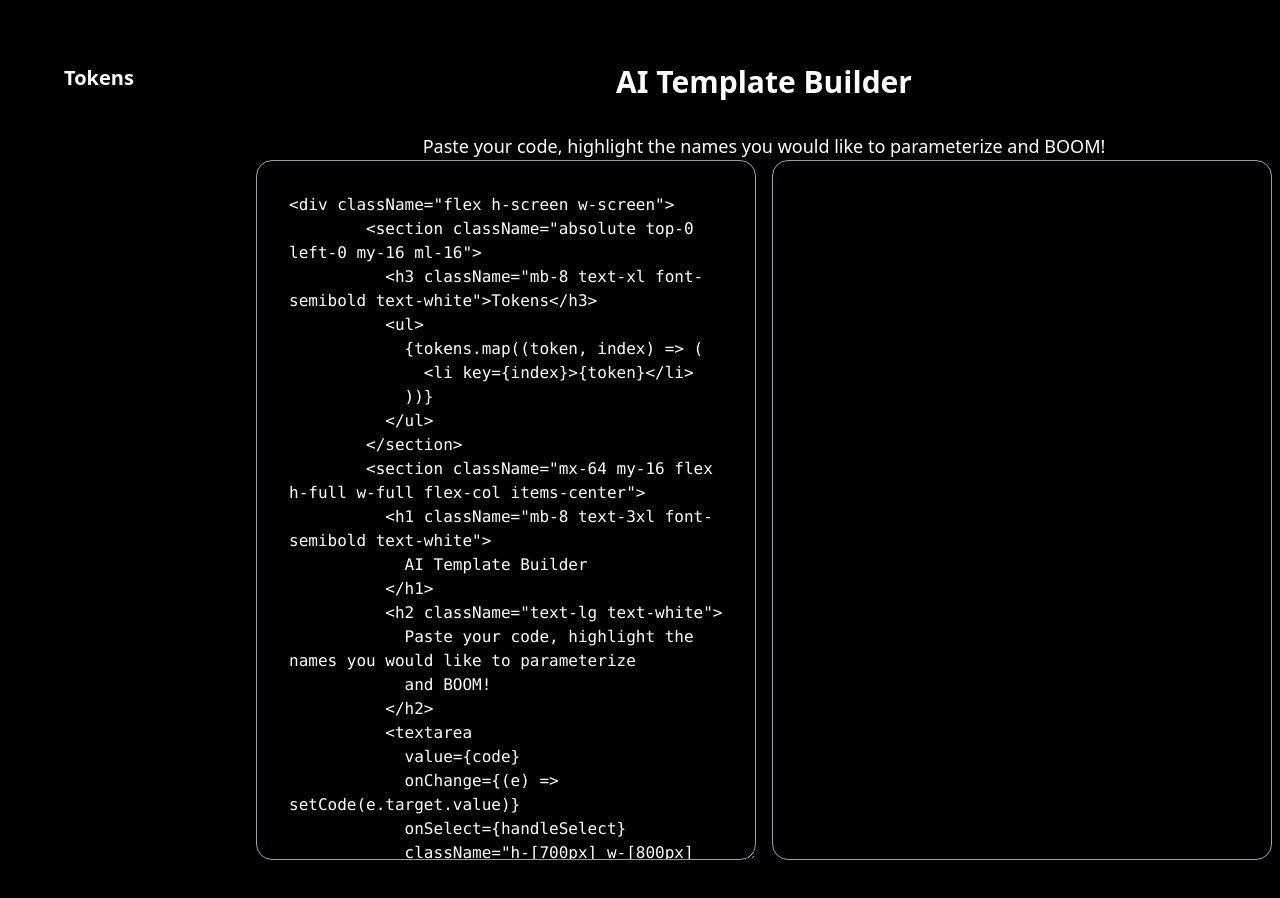
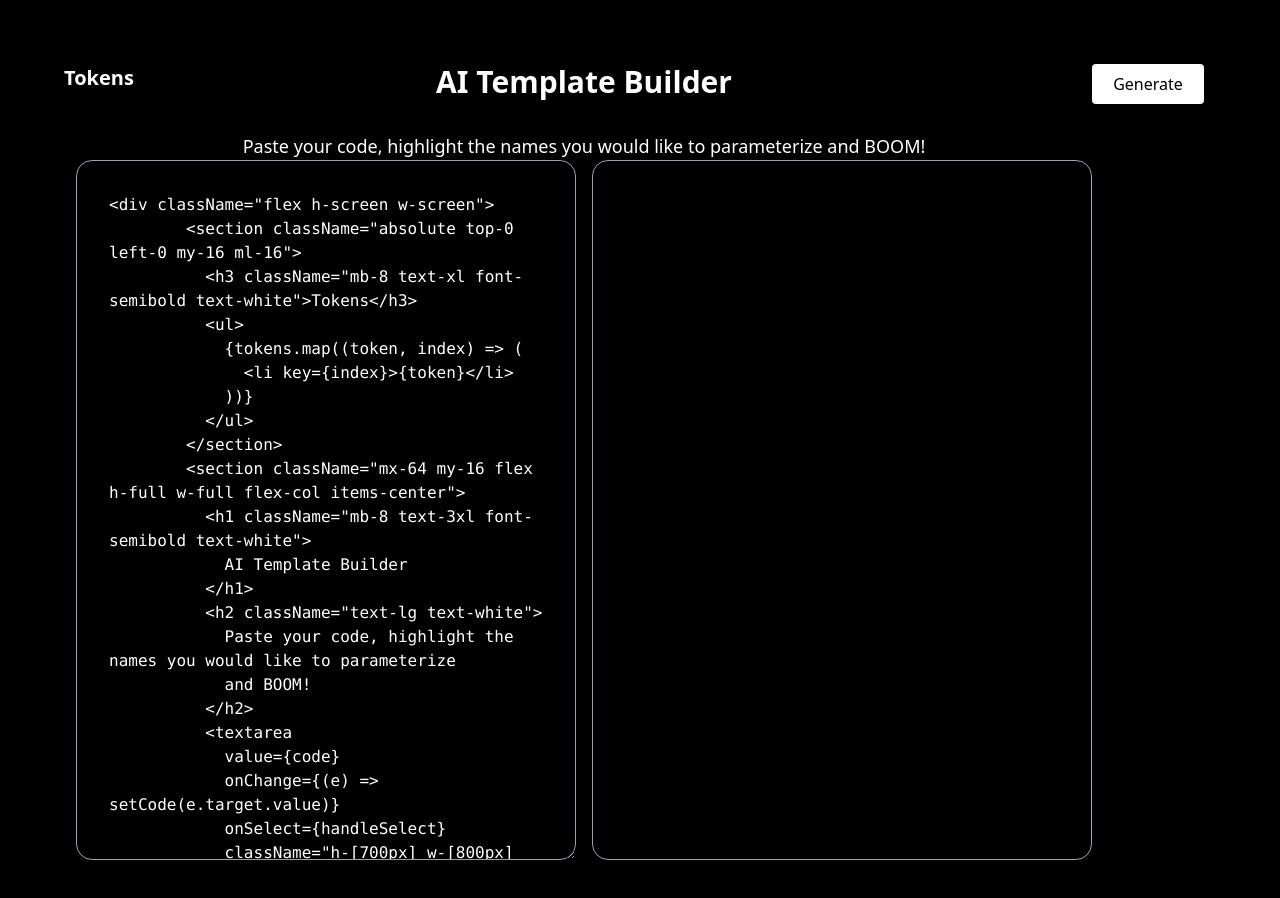
Before and after one commit to iagombermudez/template-builder, a React (Vite) app: page / in a window 1280 px wide. Shown: the top 898 px of the page. Built offline with nearby package versions, Linux system fonts and the light colour scheme.

Commit message:
add button to generate template builder

```diff
--- a/src/pages/template-builder-page.hooks.tsx
+++ b/src/pages/template-builder-page.hooks.tsx
@@ -197,6 +197,11 @@ export const useTemplateBuilderPageHooks = () => {
     );
   };
 
+  const generateTemplateScript = () => {
+    console.log("---- BASH SCRIPT ");
+    console.log(code);
+  };
+
   return {
     code,
     setCode,
@@ -208,5 +213,6 @@ export const useTemplateBuilderPageHooks = () => {
     highlightedText,
     buildHighlightedCode,
     handleSelect,
+    generateTemplateScript,
   };
 };
--- a/src/pages/template-builder-page.tsx
+++ b/src/pages/template-builder-page.tsx
@@ -11,11 +11,12 @@ export const TemplateBuilderPage = () => {
     buildHighlightedCode,
     confirmAddNewChunk,
     cancelConfirmation,
+    generateTemplateScript,
   } = useTemplateBuilderPageHooks();
 
   return (
     <>
-      <div className="flex h-screen w-screen">
+      <div className="my-16 flex h-screen w-screen justify-center">
         <section className="absolute top-0 left-0 my-16 ml-16">
           <h3 className="mb-8 text-xl font-semibold text-white">Tokens</h3>
           <ul>
@@ -31,7 +32,7 @@ export const TemplateBuilderPage = () => {
             ))}
           </ul>
         </section>
-        <section className="mx-64 my-16 flex h-full w-full flex-col items-center">
+        <section className="flex flex-col items-center">
           <h1 className="mb-8 text-3xl font-semibold text-white">
             AI Template Builder
           </h1>
@@ -49,6 +50,13 @@ export const TemplateBuilderPage = () => {
             {buildHighlightedCode()}
           </div>
         </section>
+        <button
+          type="button"
+          onClick={generateTemplateScript}
+          className="h-10 w-28 cursor-pointer rounded bg-white text-black hover:bg-gray-200"
+        >
+          Generate
+        </button>
       </div>
       {confirmationPopup && (
         <div className="absolute top-0 flex h-full w-full items-center justify-center">
```
